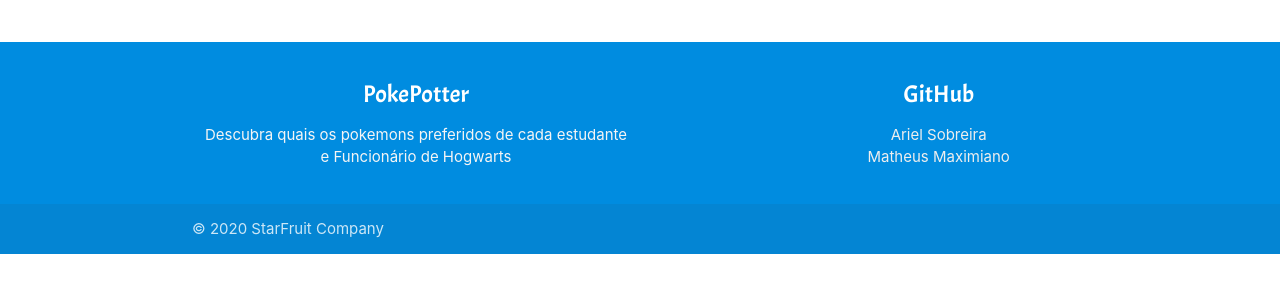
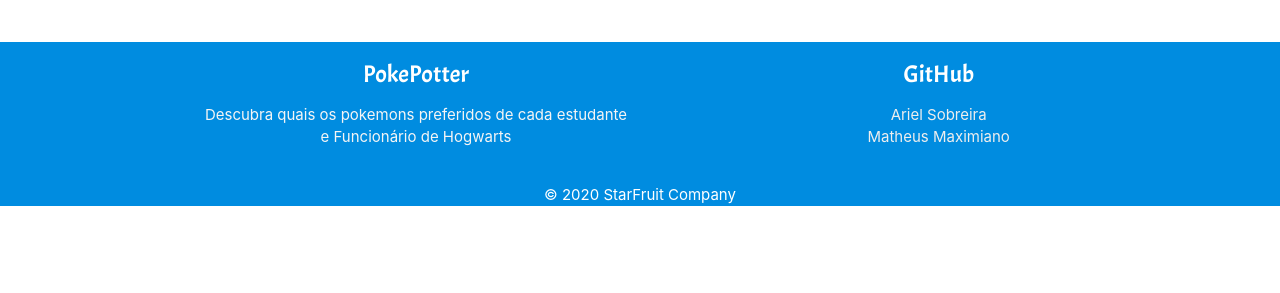
Before and after one commit to iAriel/PokkePotter, a React (Create React App) app: page / in a window 1280 px wide. Shown: the part 485-778 px from the top of the page. Built offline with nearby package versions, Linux system fonts and the light colour scheme; no server answers.

Commit message:
Fix: Alteração para usar o estado global e remoção de valores de estilo fixos

```diff
--- a/src/components/Footer/index.js
+++ b/src/components/Footer/index.js
@@ -2,10 +2,13 @@
 
 import './styles.css';
 
-export default function Footer(){
-    return(
+import { UseTheme } from '../../context/Theme';
 
-        <footer className="page-footer">
+export default function Footer() {
+  const { theme } = UseTheme();
+
+  return (
+    <footer style={theme}>
       <div className="container">
         <div className="row">
           <div className="col l6 s12">
@@ -22,7 +25,7 @@
         </div>
       </div>
       <div className="footer-copyright">
-            <div className="container">
+        <div>
           © 2020 StarFruit Company
         </div>
       </div>
--- a/src/components/Footer/styles.css
+++ b/src/components/Footer/styles.css
@@ -1,10 +1,6 @@
 footer {
     width: 100%;
     bottom: 0;
-}
-
-.page-footer{
-    background-color: #008ce0;
 }
 
 .col{
@@ -13,3 +9,8 @@
 .white-text{
     font: 24px Acme, sans-serif;
 }
+
+.footer-copyright div {
+    color: #fff;
+    text-align: center;
+}
```
Lines whose indentation alone changed are shown as unchanged.
